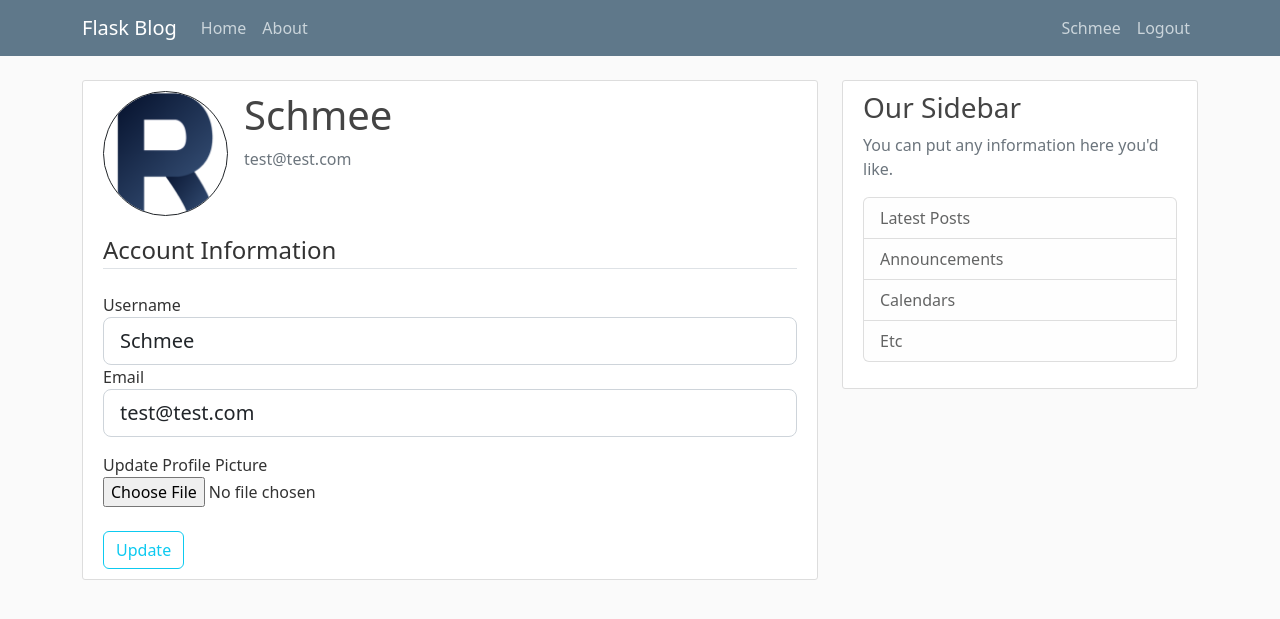
After one commit to flynnsol/FlaskTest, a Flask app: page /account in a window 1280 px wide. The commit adds this page. Shown: the top 619 px of the page. Run offline with Flask 2, Linux system fonts and the light colour scheme; a user stored in the database is signed in; some libraries are stand-ins or nearby versions.

Commit message:
account information update + profile picture

```diff
--- a/flaskblog/__init__.py
+++ b/flaskblog/__init__.py
@@ -9,5 +9,7 @@ app.config['SQLALCHEMY_DATABASE_URI'] = 'sqlite:///site.db'
 db = SQLAlchemy(app)
 bcrypt = Bcrypt(app)
 login_manager = LoginManager(app)
+login_manager.login_view = 'login'
+login_manager.login_message_category = 'info'
 
 from flaskblog import routes
--- a/flaskblog/forms.py
+++ b/flaskblog/forms.py
@@ -1,4 +1,6 @@
 from flask_wtf import FlaskForm
+from flask_wtf.file import FileField, FileAllowed
+from flask_login import current_user
 from wtforms import StringField, PasswordField, SubmitField, BooleanField
 from wtforms.validators import DataRequired, Length, Email, EqualTo, ValidationError
 from flaskblog.models import User
@@ -29,3 +31,23 @@ class LoginForm(FlaskForm):
     remember = BooleanField('Remember Me')
 
     submit = SubmitField('Login')
+
+
+class UpdateAccountForm(FlaskForm):
+    username = StringField('Username', validators=[DataRequired(), Length(2, 20)])
+    email = StringField('Email', validators=[DataRequired(), Email()])
+    picture = FileField('Update Profile Picture', validators=[FileAllowed(['jpg', 'png'])])
+
+    submit = SubmitField('Update')
+
+    def validate_username(self, username):
+        if username.data != current_user.username:
+            user = User.query.filter_by(username=username.data).first()
+            if user:
+                raise ValidationError('That username is in use. Please choose a different username.')
+
+    def validate_email(self, email):
+        if email.data != current_user.email:
+            user = User.query.filter_by(email=email.data).first()
+            if user:
+                raise ValidationError('That email is in use. Please choose a different email.')
--- a/flaskblog/models.py
+++ b/flaskblog/models.py
@@ -12,7 +12,7 @@ class User(db.Model, UserMixin):
     id = db.Column(db.Integer, primary_key=True)
     username = db.Column(db.String(20), unique=True, nullable=False)
     email = db.Column(db.String(120), unique=True, nullable=False)
-    image_file = db.Column(db.String(20), nullable=False, default='default.jpg')
+    image_file = db.Column(db.String(20), nullable=False, default='default.png')
     password = db.Column(db.String(60), nullable=False)
     posts = db.relationship('Post', backref='author', lazy=True)
 
--- a/flaskblog/routes.py
+++ b/flaskblog/routes.py
@@ -1,8 +1,11 @@
-from flask import render_template, url_for, flash, redirect
+import os
+import secrets
+from PIL import Image
+from flask import render_template, url_for, flash, redirect, request
 from flaskblog import app, db, bcrypt
-from flaskblog.forms import RegistrationForm, LoginForm
+from flaskblog.forms import RegistrationForm, LoginForm, UpdateAccountForm
 from flaskblog.models import User, Post
-from flask_login import login_user, current_user, logout_user
+from flask_login import login_user, current_user, logout_user, login_required
 
 posts = [
     {
@@ -55,9 +58,10 @@ def login():
         user = User.query.filter_by(email=form.email.data).first()
         if user and bcrypt.check_password_hash(user.password, form.password.data):
             login_user(user, remember=form.remember.data)
-            return redirect(url_for('home'))
+            next_page = request.args.get('next')
+            return redirect(next_page) if next_page else redirect(url_for('home'))
         else:
-            flash('Login Unsuccessful. Please check email and password', 'danger')
+            flash('Login Unsuccessful. Please check email and password.', 'danger')
     return render_template('login.html', title='Login', form=form)
 
 
@@ -65,3 +69,42 @@ def login():
 def logout():
     logout_user()
     return redirect(url_for('home'))
+
+
+def save_picture(form_picture):
+    random_hex = secrets.token_hex(8)
+    _, f_ext = os.path.splitext(form_picture.filename)
+    picture_fn = random_hex + f_ext
+    picture_path = os.path.join(app.root_path, 'static/profile_pics', picture_fn)
+
+    output_size = (125, 125)
+    i = Image.open(form_picture)
+    i.thumbnail(output_size)
+
+    i.save(picture_path)
+    if current_user.image_file.strip() != 'default.png'.strip():
+        prev_picture = os.path.join(app.root_path, 'static/profile_pics', current_user.image_file)
+        if os.path.exists(prev_picture):
+            os.remove(prev_picture)
+
+    return picture_fn
+
+
+@app.route("/account", methods=['GET', 'POST'])
+@login_required
+def account():
+    form = UpdateAccountForm()
+    if form.validate_on_submit():
+        if form.picture.data:
+            picture_file = save_picture(form.picture.data)
+            current_user.image_file = picture_file
+        current_user.username = form.username.data
+        current_user.email = form.email.data
+        db.session.commit()
+        flash('Account Information Updated.', 'success')
+        return redirect(url_for('account'))
+    elif request.method == 'GET':
+        form.username.data = current_user.username
+        form.email.data = current_user.email
+    image_file = url_for('static', filename='profile_pics/' + current_user.image_file)
+    return render_template('account.html', title='Account', image_file=image_file, form=form)
--- a/flaskblog/static/main.css
+++ b/flaskblog/static/main.css
@@ -80,6 +80,7 @@ a.article-title:hover {
 }
 
 .account-img {
+  object-fit: cover;
   height: 125px;
   width: 125px;
   margin-right: 20px;
--- /dev/null
+++ b/flaskblog/templates/account.html
@@ -0,0 +1,58 @@
+{% extends "layout.html" %}
+{% block content %}
+    <div class="content-section">
+        <div class="d-flex">
+            <img class="me-3 rounded-circle account-img border border-dark" src="{{ image_file }}">
+            <div>
+                <h2 class="account-heading">{{ current_user.username }}</h2>
+                <p class="text-secondary">{{ current_user.email }}</p>
+            </div>
+        </div>
+      <form method="POST" action="" enctype="multipart/form-data">
+          {{ form.hidden_tag() }}
+          <fieldset class="form-group">
+              <legend class="border-bottom mb-4">Account Information</legend>
+              <div class="form-group">
+                  {{ form.username.label(class="form-control-label") }}
+
+                  {% if form.username.errors %}
+                    {{ form.username(class="form-control form-control-lg is-invalid") }}
+                    <div class="invalid-feedback">
+                        {% for error in form.username.errors %}
+                            <span>{{ error }}</span>
+                        {% endfor %}
+                    </div>
+                  {% else %}
+                    {{ form.username(class="form-control form-control-lg") }}
+                  {% endif %}
+              </div>
+              <div class="form-group">
+                  {{ form.email.label(class="form-control-label") }}
+
+                  {% if form.email.errors %}
+                    {{ form.email(class="form-control form-control-lg is-invalid") }}
+                    <div class="invalid-feedback">
+                        {% for error in form.email.errors %}
+                            <span>{{ error }}</span>
+                        {% endfor %}
+                    </div>
+                  {% else %}
+                    {{ form.email(class="form-control form-control-lg") }}
+                  {% endif %}
+              </div>
+              <div class="form-group">
+                  {{ form.picture.label(class="mt-3") }}</br>
+                  {{ form.picture(class="form-control-file") }}
+                  {% if form.picture.errors %}</br>
+                    {% for error in form.picture.errors %}
+                        <span class="text-danger">{{ error }}</span></br>
+                    {% endfor %}
+                  {% endif %}
+              </div>
+          </fieldset>
+          <div class="form-group mt-4">
+              {{ form.submit(class="btn btn-outline-info") }}
+          </div>
+      </form>
+    </div>
+{% endblock content %}
--- a/flaskblog/templates/layout.html
+++ b/flaskblog/templates/layout.html
@@ -30,7 +30,7 @@
                         <!-- Right Side -->
                         {% if current_user.is_authenticated %}
                             <div class="navbar-nav ms-auto">
-                                <a class="nav-item nav-link" href="#">{{ current_user.username }}</a>
+                                <a class="nav-item nav-link" href="{{ url_for('account') }}">{{ current_user.username }}</a>
                                 <a class="nav-item nav-link" href="{{ url_for('logout') }}">Logout</a>
                             </div>
                         {% else %}
```
Also changed, not shown: flaskblog/static/profile_pics/30cf73b932d6e975.png (added), flaskblog/static/profile_pics/3869a787d9e6e31e.png (added), flaskblog/static/profile_pics/6504c020ed9ce939.png (added), flaskblog/static/profile_pics/a2dd3f9f08983f55.png (added), flaskblog/static/profile_pics/d096fdf587e84536.jpg (added), flaskblog/static/profile_pics/d74df9b93c3804fa.png (added), flaskblog/static/profile_pics/default.png (added), flaskblog/static/profile_pics/f08d63187ceef829.png (added), instance/site.db.
